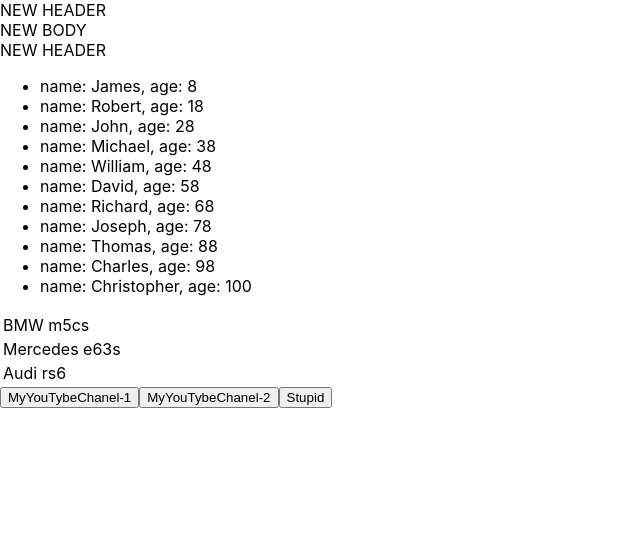
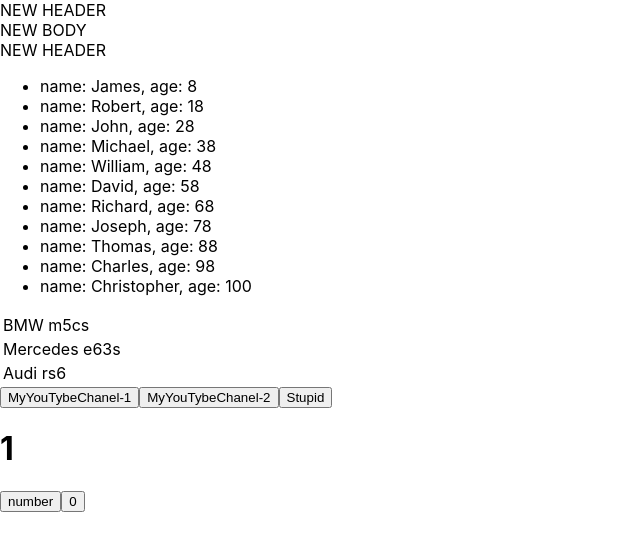
Before and after one commit to mrvan115/microtasks, a React (Create React App) app: page / in a window 1280 px wide. Shown: the top 550 px of the page, without its empty margins (0-640 px from the left). Built offline with nearby package versions, Linux system fonts and the light colour scheme.

Commit message:
add useState

```diff
--- a/src/App.tsx
+++ b/src/App.tsx
@@ -1,4 +1,4 @@
-import React from 'react'
+import React, { useState } from 'react'
 import logo from './logo.svg'
 import './App.css'
 import { Header } from './site/Header'
@@ -6,6 +6,7 @@ import { Body } from './site/Body'
 import { Footer } from './site/Footer'
 import { NewComponent } from './components/NewComponent'
 import { Button } from './components/Button'
+import { UseState } from './components/UseState'
 
 function App() {
 	//map
@@ -42,6 +43,19 @@ function App() {
 	const Button3Foo = () => {
 		console.log('Im stupid button')
 	}
+	//-----------------------------------------------------------------------------------------------------
+	//useState
+	let [a, setA] = useState(1)
+
+	const onClickHandlerPlus = () => {
+		setA(++a)
+		console.log(a)
+	}
+
+	const onClickHandlerReset = () => {
+		setA(0)
+		console.log(a)
+	}
 	return (
 		<div className='App'>
 			<Header title={'NEW HEADER'} />
@@ -56,6 +70,11 @@ function App() {
 			/>
 			<Button name={'MyYouTybeChanel-2'} callBack={() => Button2Foo('Ivan')} />
 			<Button name={'Stupid'} callBack={Button3Foo} />
+			<UseState
+				initialState={a}
+				onClickHandlerPlus={onClickHandlerPlus}
+				onClickHandlerReset={onClickHandlerReset}
+			/>
 		</div>
 	)
 }
--- /dev/null
+++ b/src/components/UseState.tsx
@@ -0,0 +1,17 @@
+import React, { FC } from 'react'
+
+type UseStatePropsType = {
+	initialState: number
+	onClickHandlerPlus: () => void
+	onClickHandlerReset: () => void
+}
+
+export const UseState: FC<UseStatePropsType> = (props) => {
+	return (
+		<div>
+			<h1>{props.initialState}</h1>
+			<button onClick={props.onClickHandlerPlus}>number</button>
+			<button onClick={props.onClickHandlerReset}>0</button>
+		</div>
+	)
+}
```
